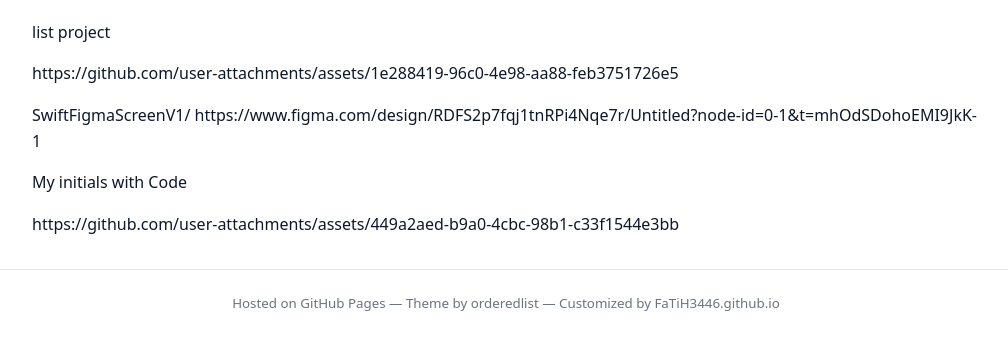
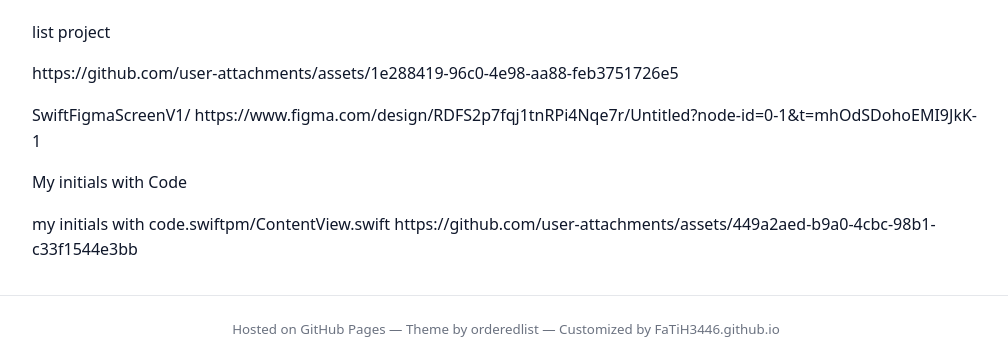
Before and after one commit to FaTiH3446/FaTiH3446.github.io, a Jekyll site: the page built from project.md, in a window 1280 px wide and 900 px high, scrolled down 11767 px, cut to the strip 538-900 px from the top of the window. Shown: the whole strip, without its empty margins (134-1142 px from the left). Built offline with Jekyll 4.4.1, drawn with Linux system fonts in a browser that asks for light colours; before the commit the page ends 12641 px from its top, so only the background shows below that.

Commit message:
Update project.md

```diff
--- a/project.md
+++ b/project.md
@@ -580,5 +580,5 @@ https://www.figma.com/design/RDFS2p7fqj1tnRPi4Nqe7r/Untitled?node-id=0-1&t=mhOdS
 
 My initials with Code
 
-
+my initials with code.swiftpm/ContentView.swift
 https://github.com/user-attachments/assets/449a2aed-b9a0-4cbc-98b1-c33f1544e3bb
```
